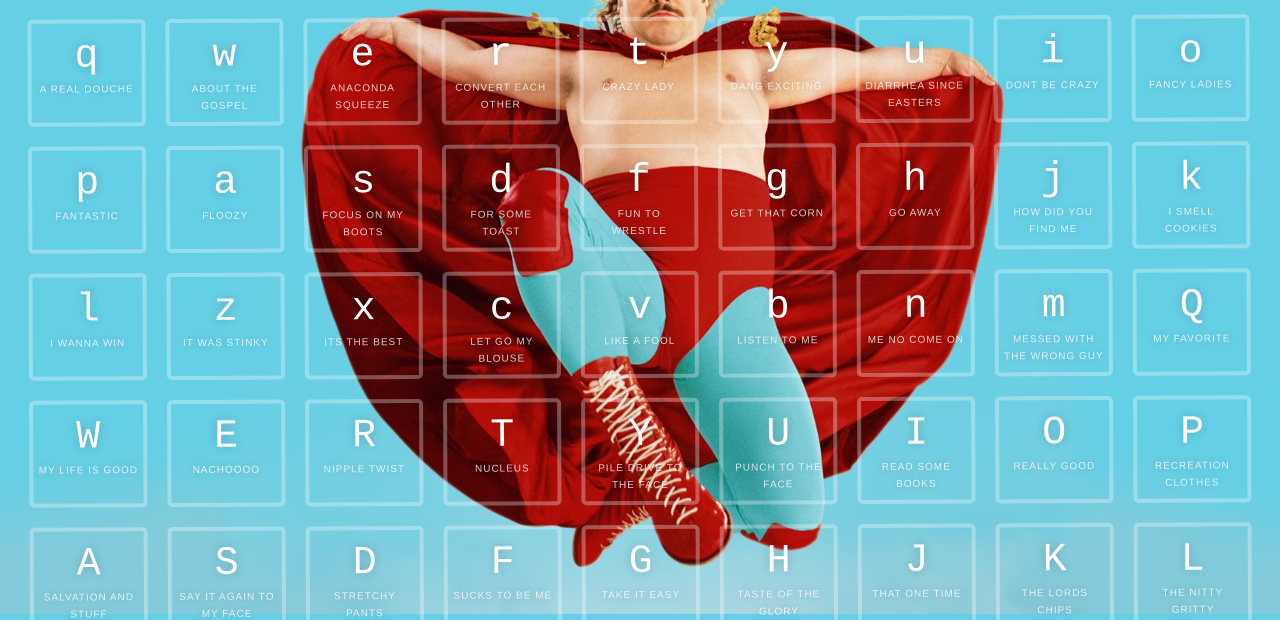
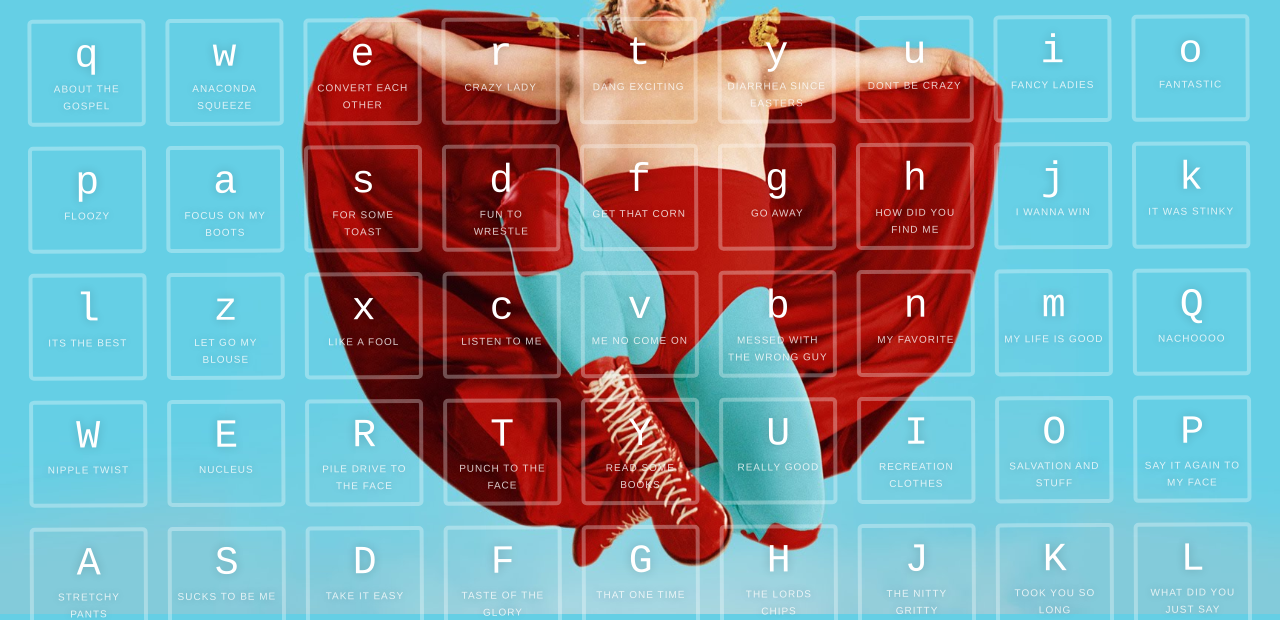
Before and after one commit to joshstauffer/nacho-libre-soundboard, a plain HTML site: page index.html in a window 1280 px wide. Shown: the part 186-806 px from the top of the page. Drawn offline with Linux system fonts and the light colour scheme.

Commit message:
commented out sound clips

```diff
--- a/index.html
+++ b/index.html
@@ -39,7 +39,7 @@
 	const key_list = 'q w e r t y u i o p a s d f g h j k l z x c v b n m Q W E R T Y U I O P A S D F G H J K L Z X C V B N M'.split( ' ' );
 
 	const sound_list = [
-		'sounds/a_real_douche.mp3',
+		// 'sounds/a_real_douche.mp3',
 		'sounds/about_the_gospel.mp3',
 		'sounds/anaconda_squeeze.mp3',
 		'sounds/convert_each_other.mp3',
@@ -56,7 +56,7 @@
 		'sounds/get_that_corn.mp3',
 		'sounds/go_away.mp3',
 		'sounds/how_did_you_find_me.mp3',
-		'sounds/i_smell_cookies.mp3',
+		// 'sounds/i_smell_cookies.mp3',
 		'sounds/i_wanna_win.mp3',
 		'sounds/it_was_stinky.mp3',
 		'sounds/its_the_best.mp3',
```
